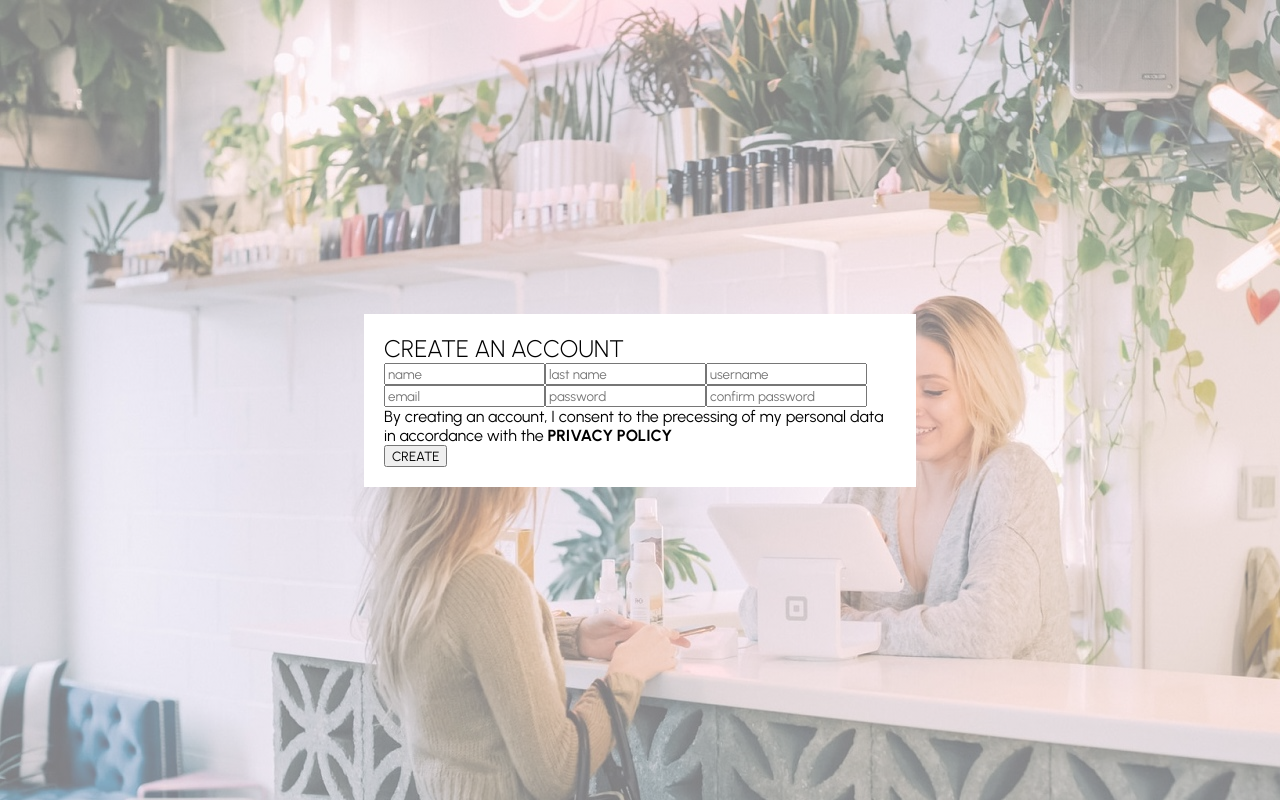
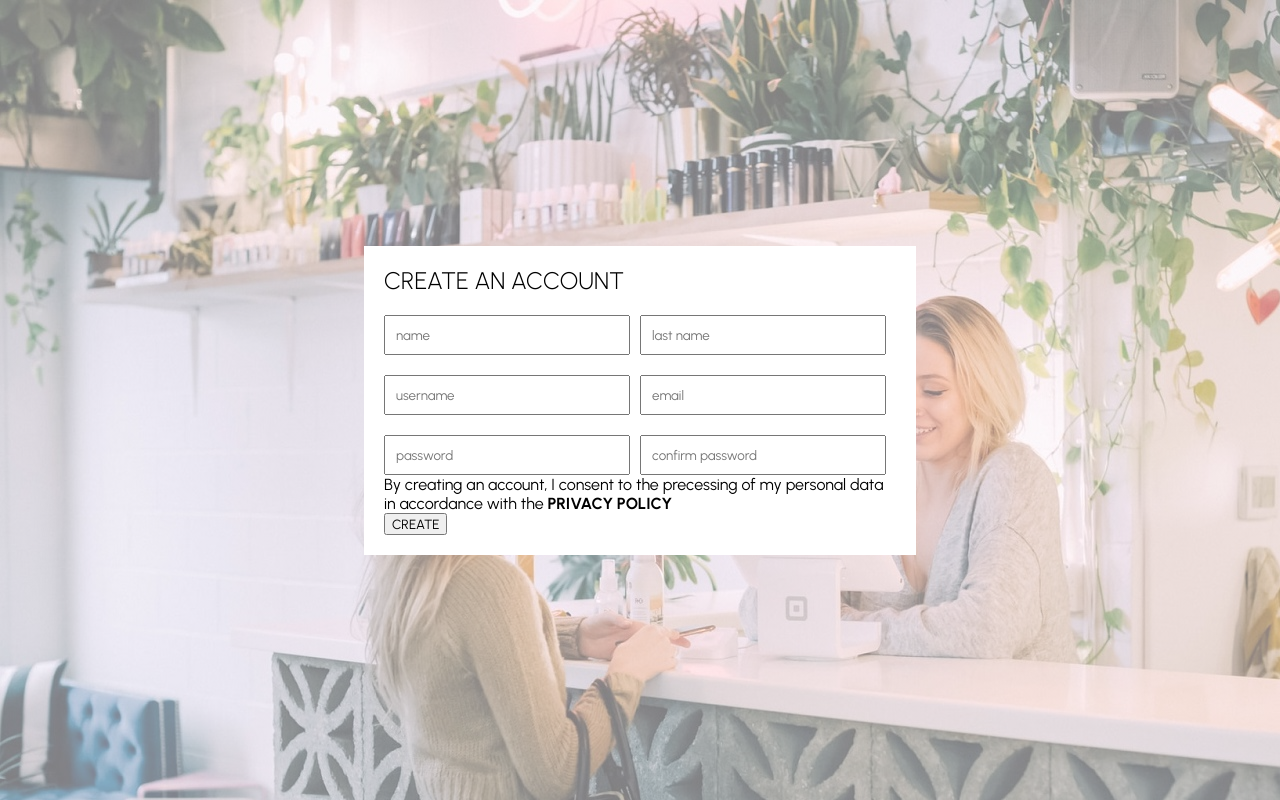
Before and after one commit to AliPooladmast/e-commerce, a React (Create React App) app: page / in a window 1280 px wide. Built offline with nearby package versions, Linux system fonts and the light colour scheme.

Commit message:
feat(register): set the size limitation and spaces of each input field inside form section

```diff
--- a/src/pages/Register/register.module.scss
+++ b/src/pages/Register/register.module.scss
@@ -26,4 +26,11 @@
     display: flex;
     flex-wrap: wrap;
   }
+
+  input {
+    flex: 1;
+    min-width: 40%;
+    margin: 20px 10px 0 0;
+    padding: 10px;
+  }
 }
```
